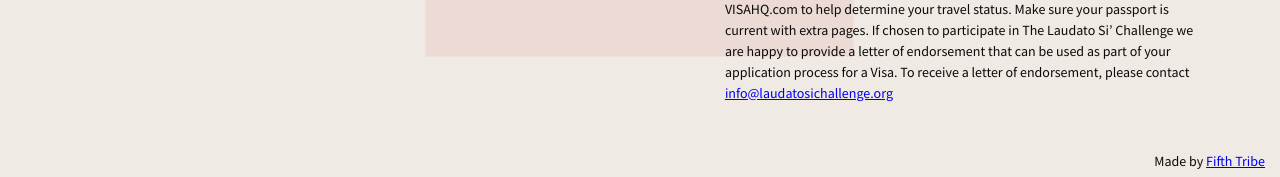
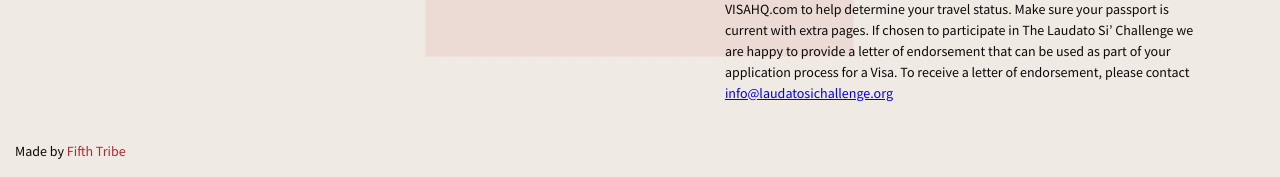
Before and after one commit to FifthTribe/vatican-challenge, a PHP site: page /faqs.php in a window 1280 px wide. Shown: the part 623-800 px from the top of the page. Run offline with PHP 8.4, Linux system fonts and the light colour scheme; style sheets or scripts are compiled from the project's sources; some libraries are stand-ins or nearby versions.

Commit message:
Move made by fifth tribe to the left and some styling

```diff
--- a/css/style.scss
+++ b/css/style.scss
@@ -687,9 +687,17 @@ hr {
 }
 .made-by {
   position: absolute;
-  bottom:5px;
-  right:15px;
+  bottom:15px;
+  left:15px;
   z-index: 1000000;
+  a {
+    text-decoration: none;
+    color: $red;
+    transition: color .3s ease;
+    &:hover {
+      color: black
+    }
+  }
 }
 #journey-map-mobile {
   margin: 0 auto;
```
Also changed, not shown: css/style.min.css.
